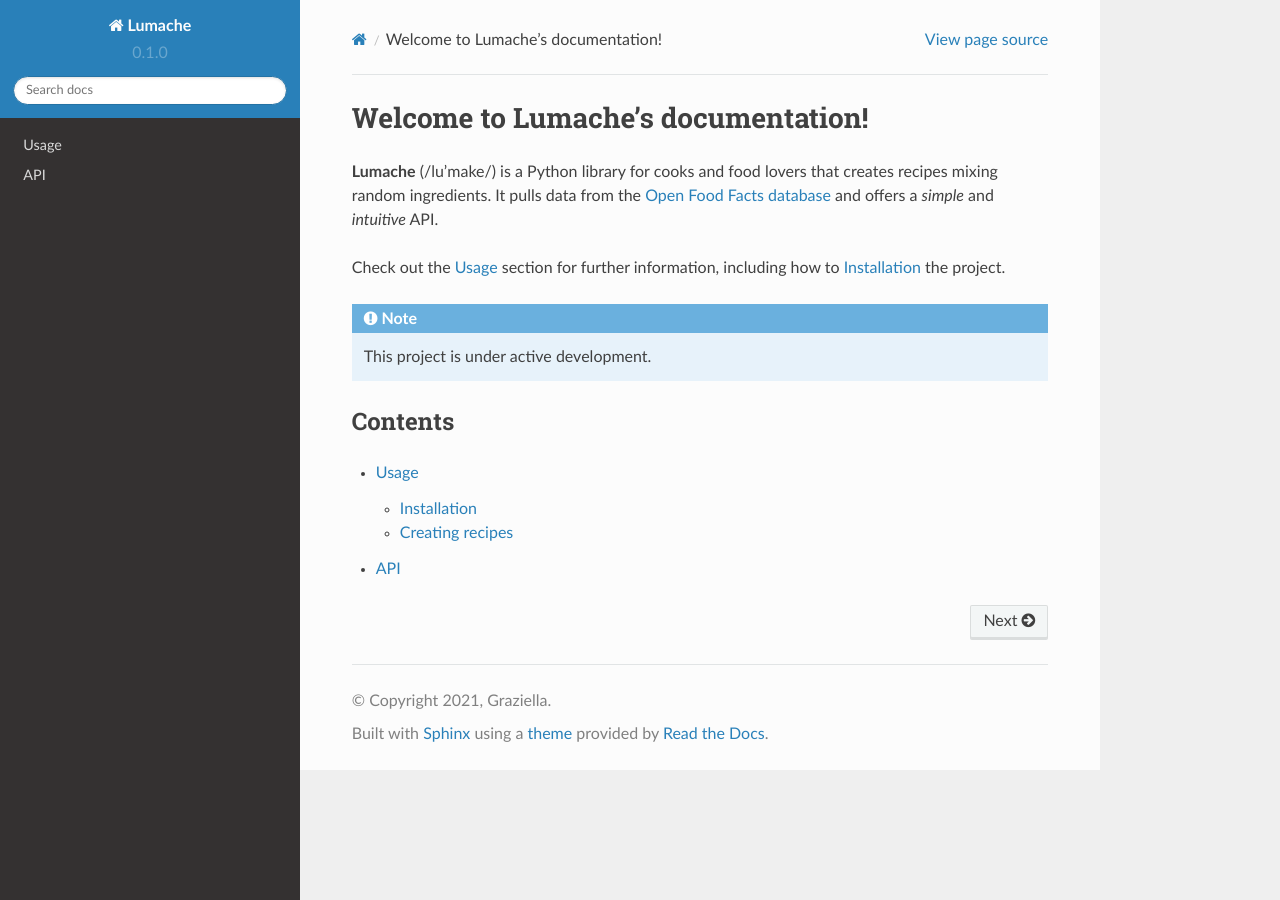
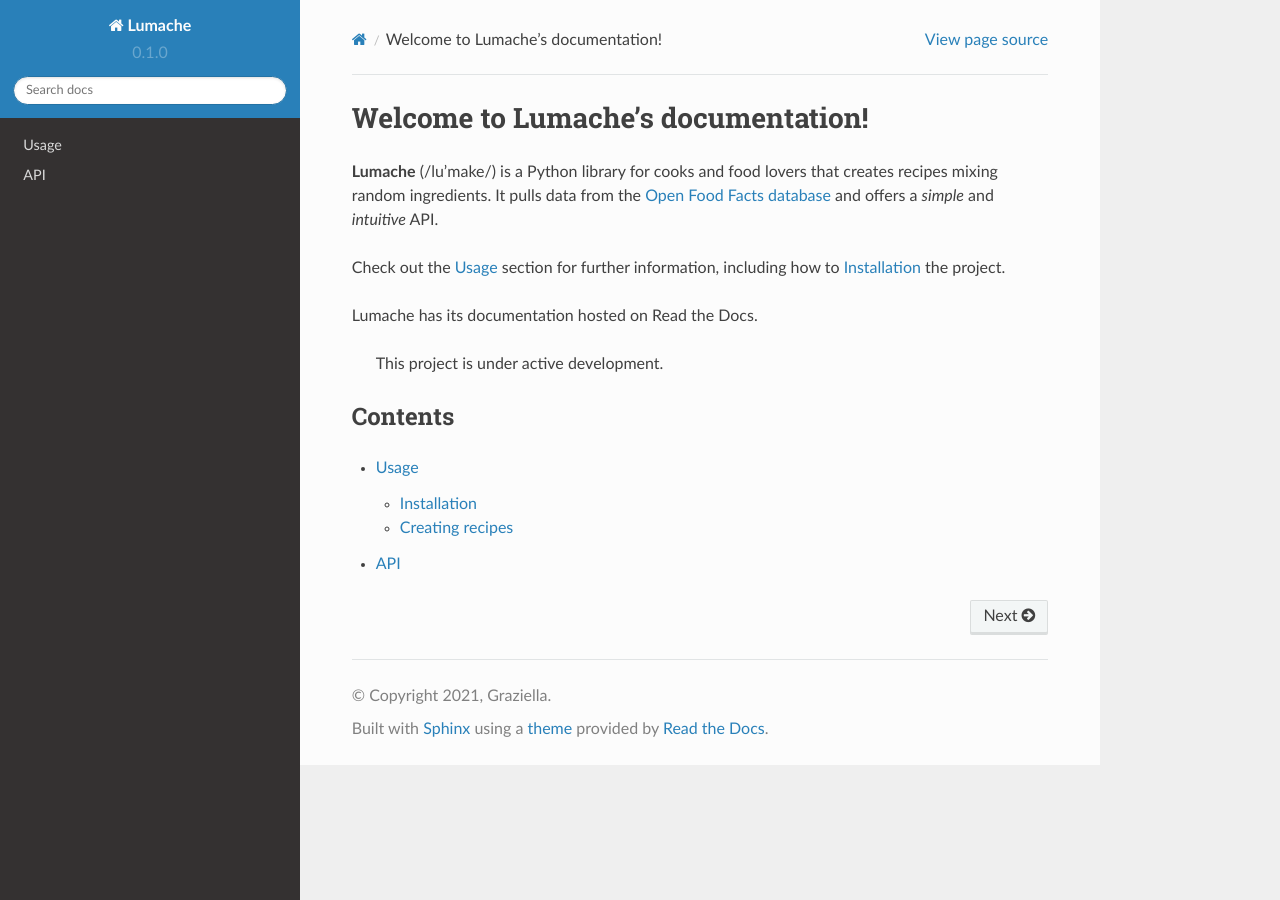
Before and after one commit to maumtzlares/docs, a Sphinx documentation site: the page built from docs/source/index.rst, in a window 1280 px wide. Built offline with Sphinx 7.4.7 and the Read the Docs theme 2.0.0, drawn with Linux system fonts in a browser that asks for light colours.

Commit message:
Update index.rst
update

```diff
--- a/docs/source/index.rst
+++ b/docs/source/index.rst
@@ -9,7 +9,7 @@ and offers a *simple* and *intuitive* API.
 Check out the :doc:`usage` section for further information, including
 how to :ref:`installation` the project.
 
-.. note::
+Lumache has its documentation hosted on Read the Docs.
 
    This project is under active development.
 
```
